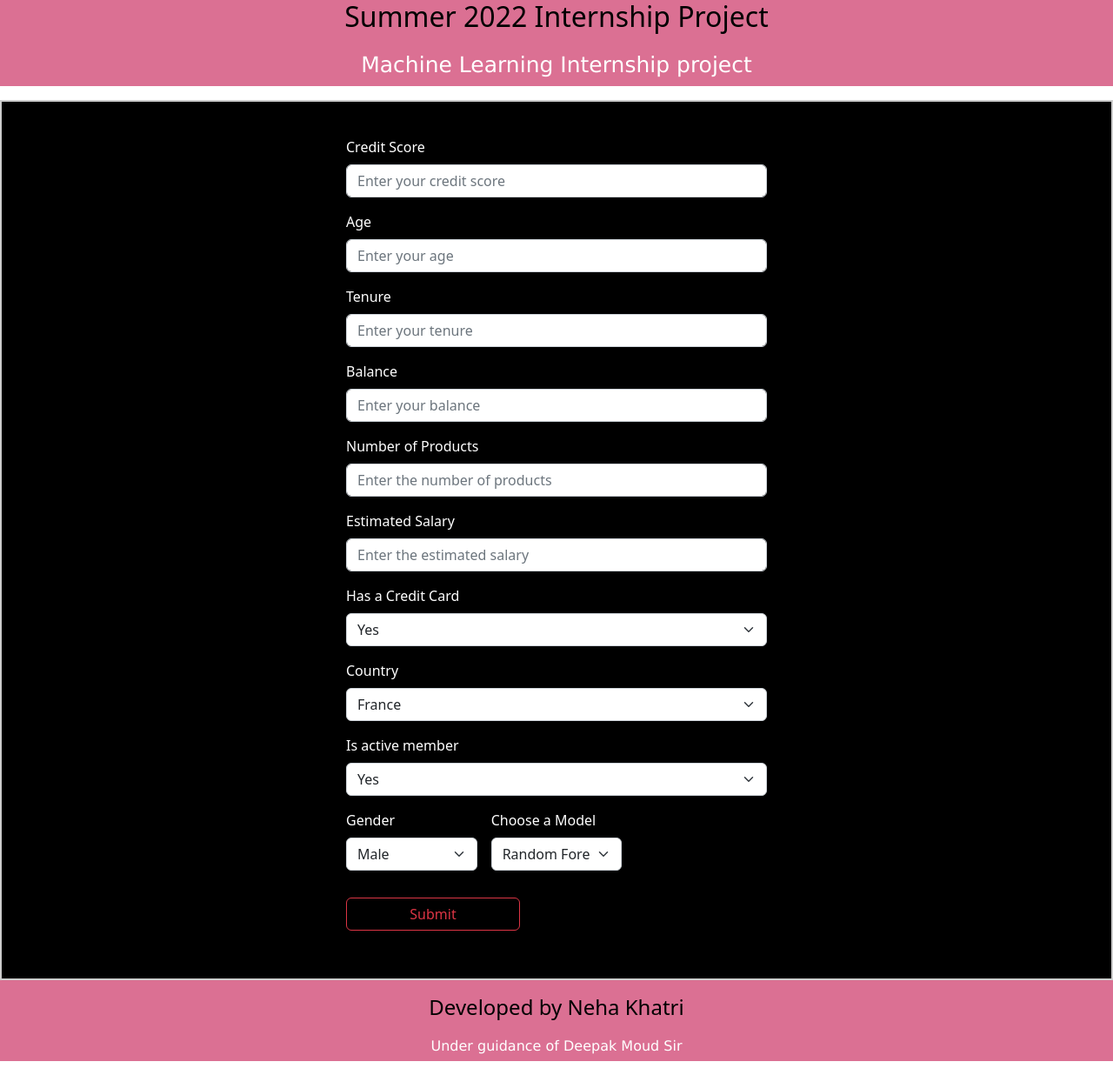
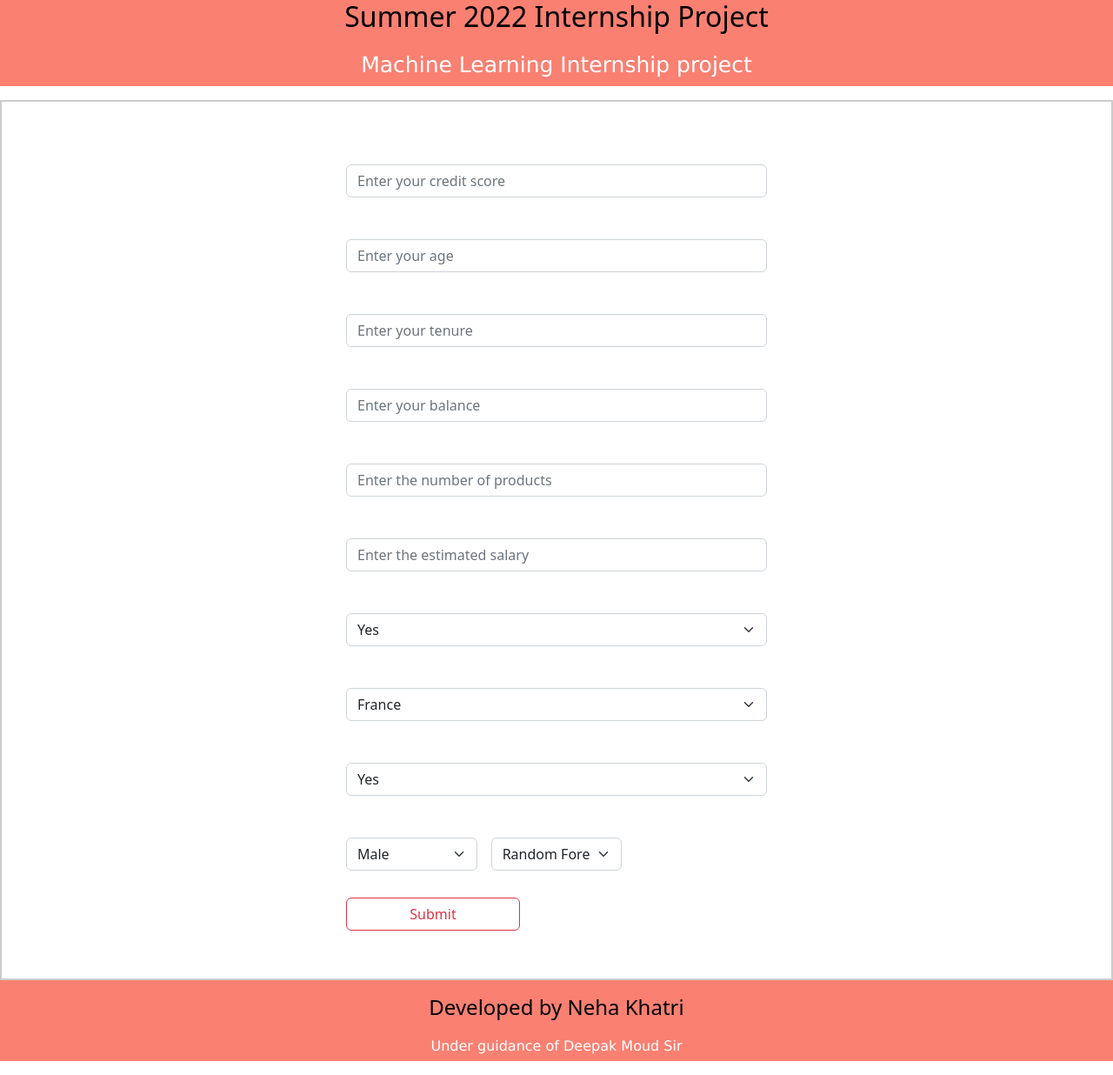
Before and after one commit to nehakhatri2021/project7, a Flask app: page / in a window 1280 px wide. Shown: the whole page at 87% size. Run offline with Flask 2, Linux system fonts and the light colour scheme; parts of the project's set-up code (start-up, migrations or seed data) failed here and were passed over.

Commit message:
Update index.html

```diff
--- a/templates/index.html
+++ b/templates/index.html
@@ -22,7 +22,7 @@
         }
 
         .form1 {
-            /* background: #000000; */
+            /* background: white; */
             display: flex;
             justify-content: center;
             align-items: center;
@@ -32,7 +32,7 @@
             border-left-width: 250px;
             border: 2px solid #ccc;
             /* padding: 30px; */
-            background: #000;
+            background: white;
             /* border-radius: 15px; */
             /* margin-right: 100px; */
         }
@@ -43,15 +43,15 @@
         }
 
         .head {
-            color: #000;
-            background-color: palevioletred;
+            color: black;
+            background-color: salmon;
             vertical-align: top;
         }
 
         .tail {
             padding-top: 17px;
             color: #000;
-            background-color: palevioletred;
+            background-color: salmon;
             vertical-align: bottom;
         }
 
```
